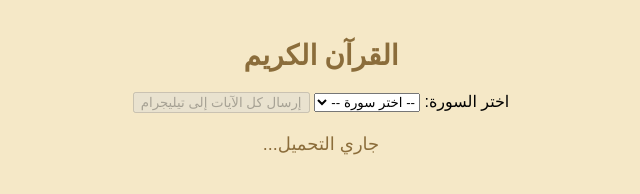
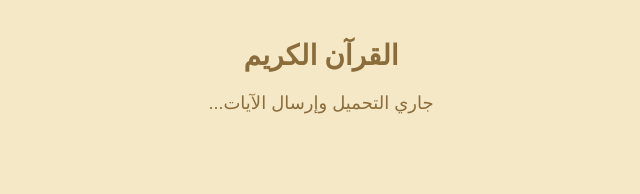
Before and after one commit to Qunuuq/ayyat, a plain HTML site: page index.html in a window 1280 px wide. Shown: the whole page, without its empty margins (319-959 px from the left). Drawn offline with Linux system fonts and the light colour scheme; no server answers.

Commit message:
Update index.html

```diff
--- a/index.html
+++ b/index.html
@@ -8,12 +8,7 @@
 </head>
 <body>
     <h1>القرآن الكريم</h1>
-    <label for="surah">اختر السورة: </label>
-    <select id="surah" onchange="loadAyahs()">
-        <option value="">-- اختر سورة --</option>
-    </select>
-    <button id="sendToTelegram" onclick="sendAllToTelegram()" disabled>إرسال كل الآيات إلى تيليجرام</button>
-    <div id="loading">جاري التحميل...</div>
+    <div id="loading">جاري التحميل وإرسال الآيات...</div>
     <div id="ayatList"></div>
 
     <script src="script.js"></script>
```
